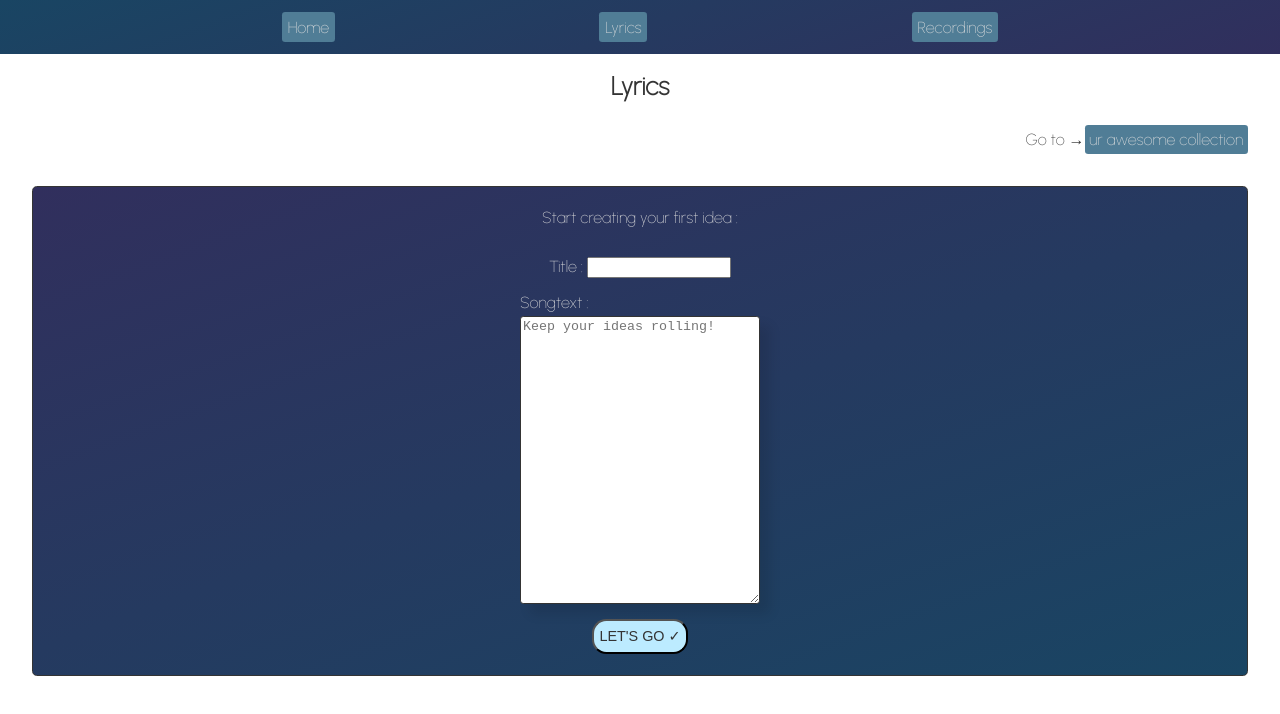
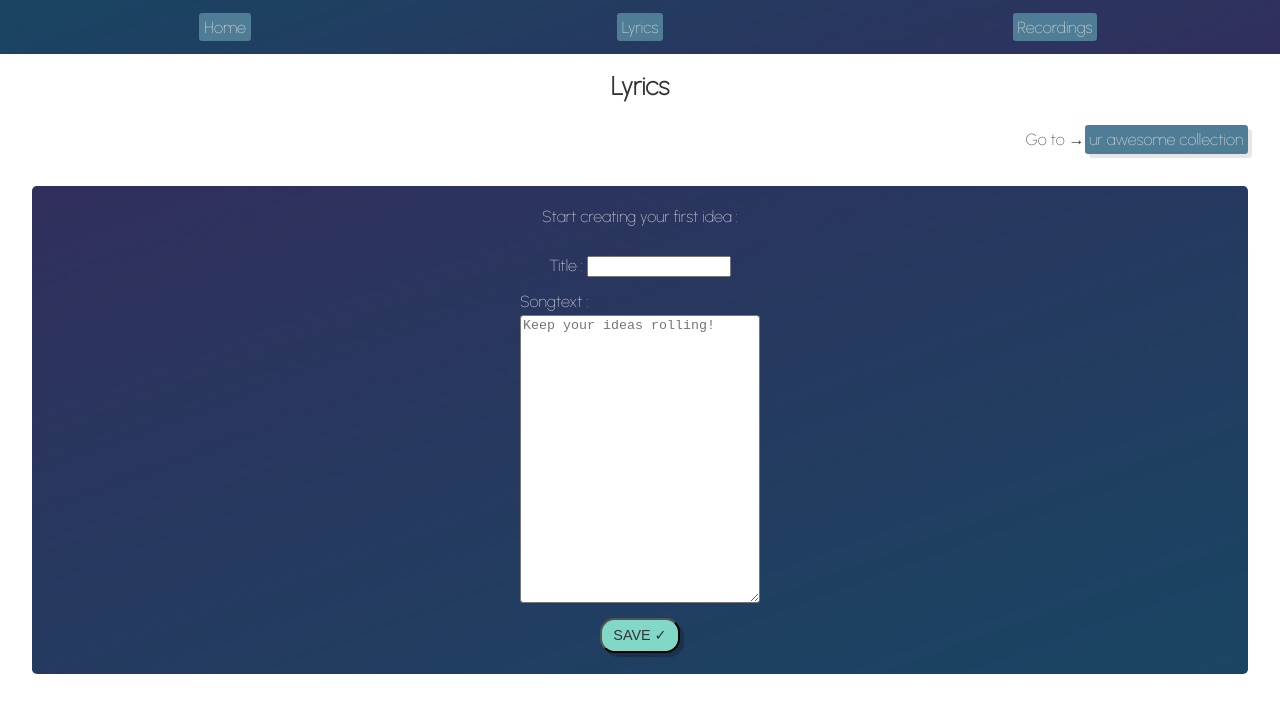
Before and after one commit to K-Juno/Track-Companion, a Next.js app: page /lyrics in a window 1280 px wide. Shown: the top 714 px of the page. Built offline with nearby package versions, Linux system fonts and the light colour scheme.

Commit message:
add styling to clickable elements

```diff
--- a/components/Form.js
+++ b/components/Form.js
@@ -73,7 +73,7 @@ export default function Form({ onAddLyrics, id }) {
             maxLength="1000"
           />
         </TextContainer>
-        <Button>LET&apos;S GO ✓</Button>
+        <Button>SAVE ✓</Button>
       </InputForm>
     </>
   );
@@ -84,7 +84,6 @@ const InputForm = styled.form`
   flex-direction: column;
   align-items: center;
   gap: 0.9rem;
-  border: 0.1rem solid #343434;
   border-radius: 0.3rem;
   padding: 1.3rem;
   margin: 2rem;
@@ -106,18 +105,26 @@ const TextContainer = styled.div`
 const LyricsField = styled.textarea`
   width: 15rem;
   height: 18rem;
-  box-shadow: 10px 10px 12px rgba(0, 0, 0, 0.1);
-  border: 0.1rem solid #343434;
   border-radius: 0.2rem;
 `;
 
 const Button = styled.button`
-  width: 6rem;
+  width: 5rem;
   height: 2.2rem;
   border-radius: 0.9rem;
   padding: 0.3rem;
-  background-color: #bcebff;
+  background-color: #81d8c7;
   font-size: 0.9rem;
   color: #343434;
   cursor: pointer;
+  box-shadow: 4px 4px 1px rgba(0, 0, 0, 0.2);
+
+  &:hover {
+    background-color: #b1ebe1;
+    transform: translateY(2px);
+  }
+
+  &:active {
+    box-shadow: 0 5px #666;
+  }
 `;
--- a/components/Nav.js
+++ b/components/Nav.js
@@ -24,18 +24,22 @@ export default function Nav() {
 }
 
 const NavContainer = styled.div`
-  display: flex;
-  justify-content: space-evenly;
+  display: grid;
+  grid-template-columns: 1fr 1fr 1fr;
+  justify-items: center;
   background-image: linear-gradient(-20deg, #312f5d 0%, #194563 100%);
   padding: 1.1rem;
 `;
 
 const NavTag = styled.a`
   text-decoration: none;
-  border: 0.1rem solid transparent;
   border-radius: 0.2rem;
   padding: 0.3rem;
   background-color: #507d96;
   color: #dfdfdf;
   cursor: pointer;
+
+  &:hover {
+    background-color: #6791ab;
+  }
 `;
--- a/components/SongCard.js
+++ b/components/SongCard.js
@@ -17,6 +17,7 @@ const LyricsContainer = styled.div`
   background-image: linear-gradient(-20deg, #e1eeff 0%, #f4ffff 100%);
   margin: 2rem;
   border-radius: 1rem;
+  box-shadow: 10px 10px 12px rgba(0, 0, 0, 0.1);
 `;
 
 const NewTitle = styled.h4`
--- a/components/Styling.js
+++ b/components/Styling.js
@@ -43,6 +43,11 @@ export const CollectionLink = styled.a`
   color: #dfdfdf;
   margin-bottom: 0;
   cursor: pointer;
+  box-shadow: 4px 4px 1px rgba(0, 0, 0, 0.1);
+
+  &:hover {
+    background-color: #6791ab;
+  }
 `;
 
 export const BackLink = styled.a`
@@ -53,4 +58,9 @@ export const BackLink = styled.a`
   color: #dfdfdf;
   margin-bottom: 2rem;
   cursor: pointer;
+  box-shadow: 4px 4px 1px rgba(0, 0, 0, 0.1);
+
+  &:hover {
+    background-color: #6791ab;
+  }
 `;
```
Also changed, not shown: components/UpdateForm.js (+12 -6 lines), pages/lyrics/collection/[id].js (+4 -6 lines), pages/lyrics/collection/index.js (+6 -1 lines).
